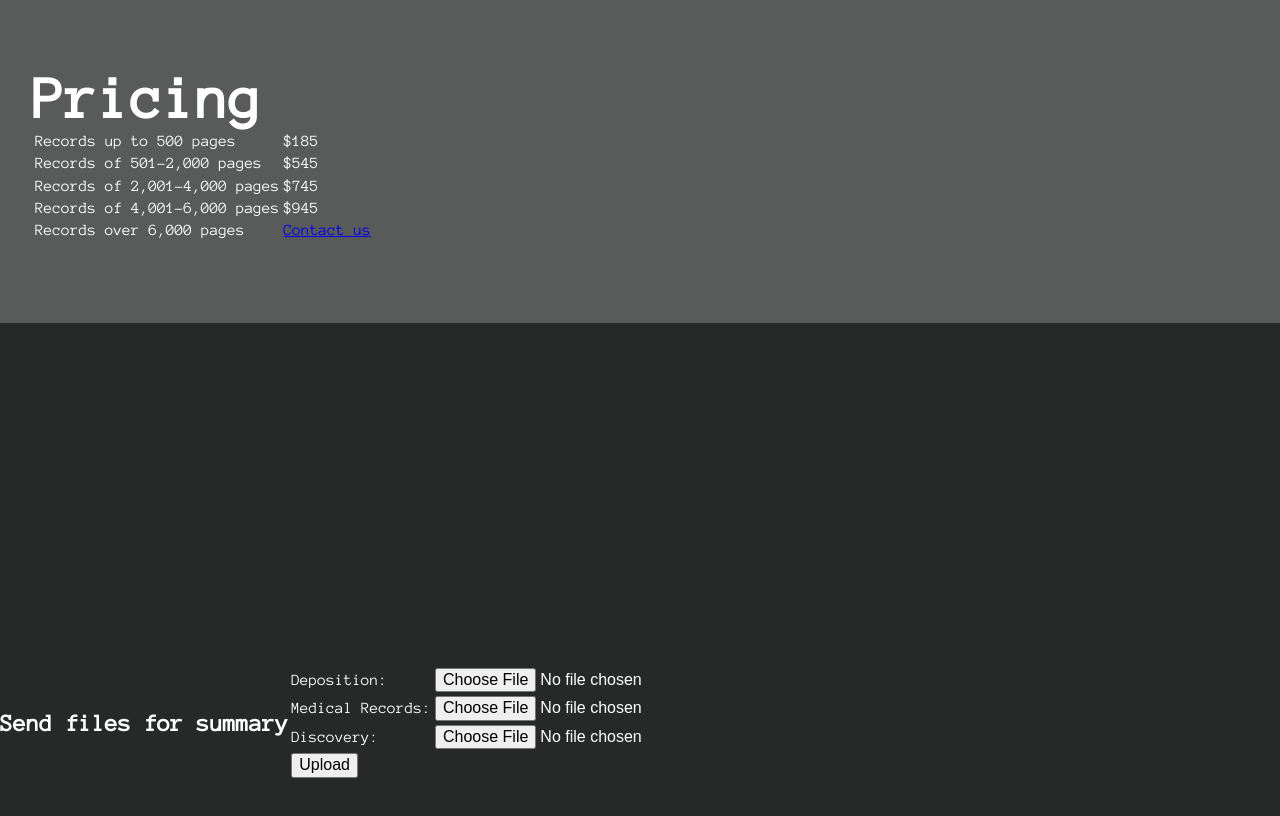
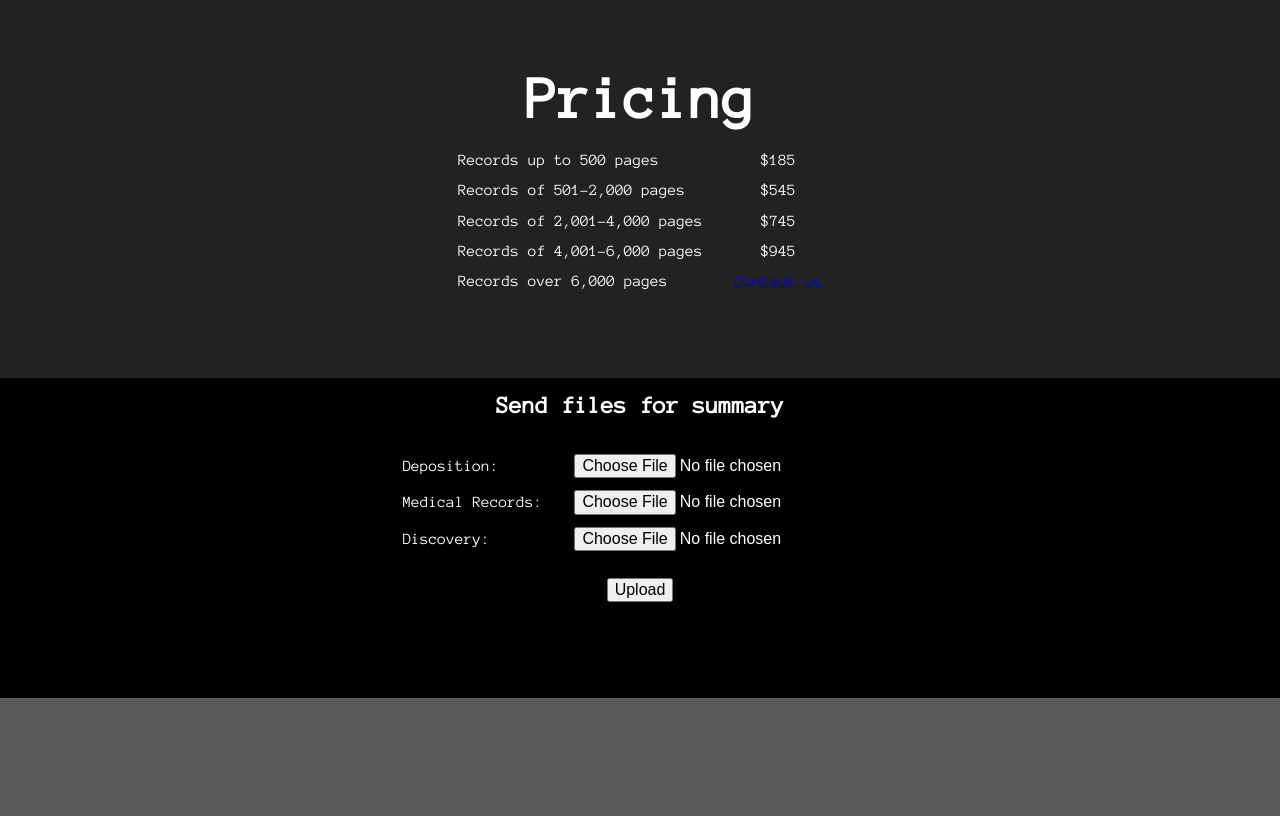
Before and after one commit to MichaelHager01/Essential-Summaries, a plain HTML site: page index.html in a window 1280 px wide. Shown: the part 1100-1916 px from the top of the page. After the commit the page ends 1798 px from the top, so only its background shows below. Drawn offline with nearby package versions, Linux system fonts and the light colour scheme.

Commit message:
Update style.css

```diff
--- a/style.css
+++ b/style.css
@@ -8,7 +8,8 @@
 :root {
     --clr-background: rgba(19, 20, 20, 0.7);;
     --clr-light: #fff;
-    --clr-dark: #000000;
+    --clr-dark: #232121;
+    --clr-black: #000000;
 
     --fw-reg: 300;
     --fw-bold: 900;
@@ -60,14 +61,11 @@ img {
     background-position: center;
     background-repeat: no-repeat;
     color: var(--clr-light);
-    height: 100vh; /* 100% of the viewport height */
-    width: 100vw; /* 100% of the viewport width */
-
+    height: 100vh;
+    width: 100%;
     display: flex;
     flex-direction: column;
     align-items: center;
-
-
 }
 
 
@@ -78,26 +76,71 @@ img {
 
 .intro--title h1 {
     background-color: var(--clr-background);
-    text-align: center; /* Center the text within the h1 */
+    text-align: center;
 }
+
+
+/* About Us */
+
+.about, .pricing {
+    background-color: var(--clr-dark);
+    text-align: center;
+    width: 100%;
+}
+
+
+/* Pricing */
+
+table {
+    margin-left: auto;
+    margin-right: auto;
+    padding-top: 15px;
+}
+
+tr {
+    text-align: left;
+}
+
+td {
+    padding: 5px 15px;
+}
+
+
+
+.pricing--price {
+    text-align: center;
+}
+
+
+tr:hover {background-color: #a8a8a8;}
+
+
 
 
 /* Dropbox */
 
 
 .dropbox {
-    background-color: var(--clr-background);
-    background-size: cover;
-    background-position: center;
-    background-repeat: no-repeat;
-    height: 100vh; /* 100% of the viewport height */
-    width: 100vw; /* 100% of the viewport width */
-    display: flex;
-    align-items: center;
+    background-color: var(--clr-black);
+    height: 40vh;
+    width: 100%;
+    text-align: center;
+}
+
+
+.dropbox--title {
+    padding: 15px;
+}
+
+
+.upload {
+    text-align: center;
+    padding-top: 20px;
 }
 
 
 /* Typography */
+
 
 h1,
 h2,
```
